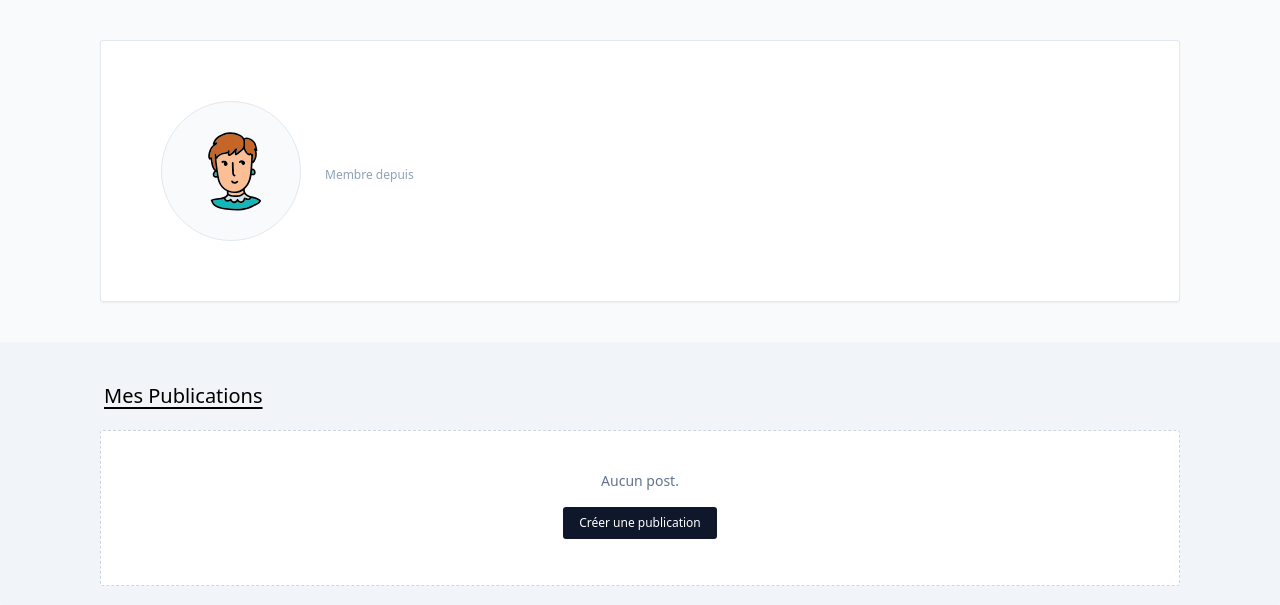
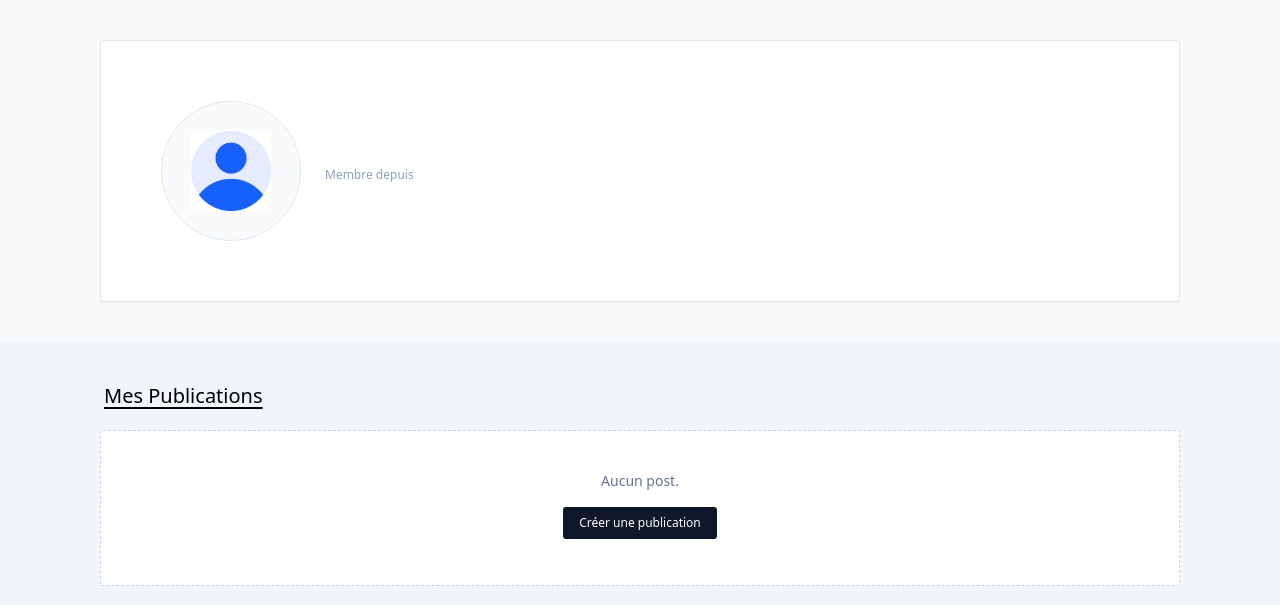
Before and after one commit to Placide0007/fst_exchange, a Django app: page /profile/ in a window 1280 px wide. Shown: the part 62-667 px from the top of the page. Run offline with Django 5.2, Linux system fonts and the light colour scheme; style sheets or scripts are compiled from the project's sources; some libraries are stand-ins or nearby versions.

Commit message:
feat:ajout de avatar image

```diff
--- a/core/templates/core/profile.html
+++ b/core/templates/core/profile.html
@@ -17,7 +17,7 @@
 
             <button class="w-28 h-28 sm:w-32 sm:h-32 lg:w-35 lg:h-35 rounded-full border border-slate-200 bg-slate-50 flex justify-center items-center overflow-hidden">
 
-                <img class="w-16 h-16 sm:w-20 sm:h-20" src="{% static 'images/user.svg' %}" alt="Profile">
+                <img class="w-16 h-16 sm:w-20 sm:h-20" src="{% static 'images/avatar.jpg' %}" alt="Profile">
 
             </button>
 
```
Also changed, not shown: static/images/avatar.jpg (added).
